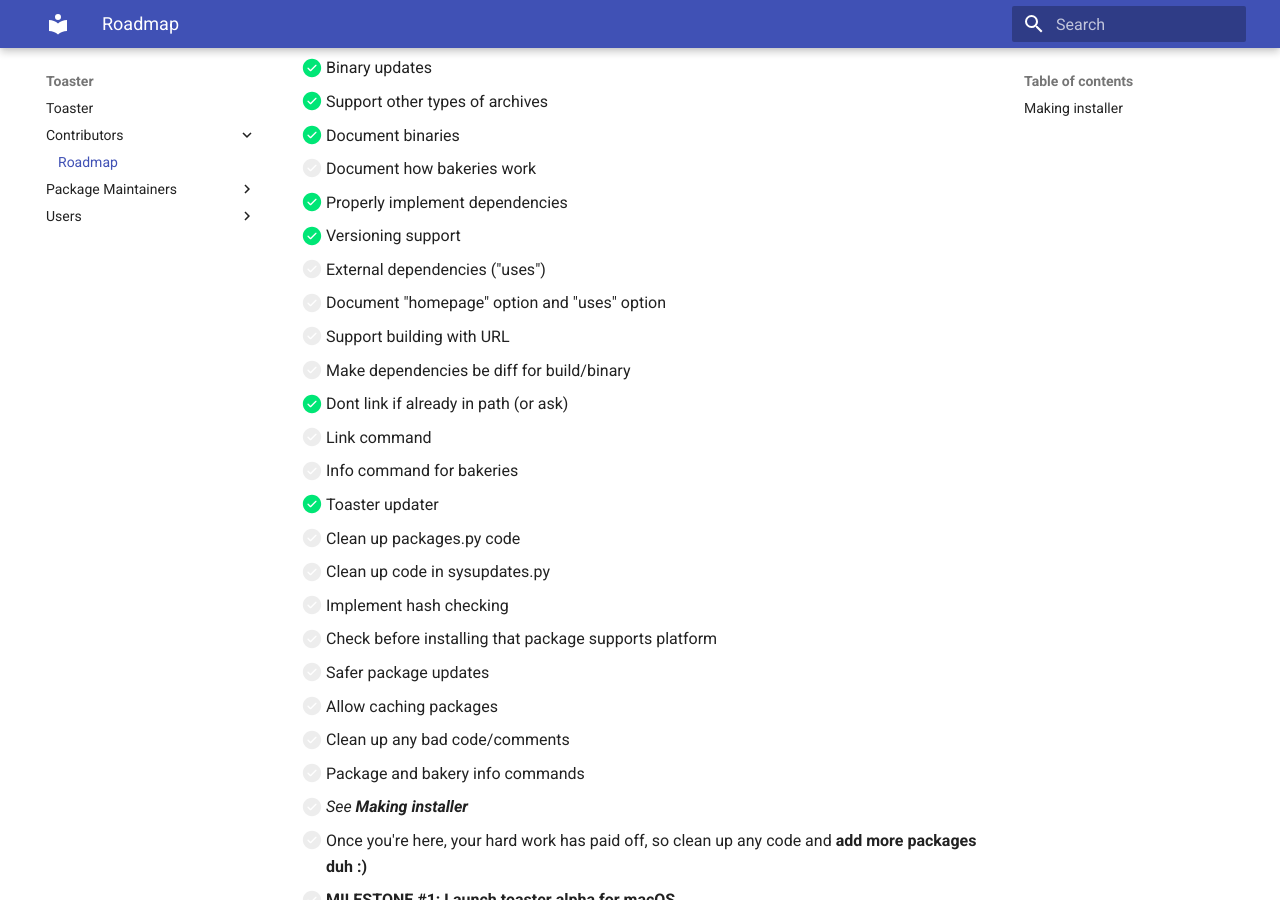
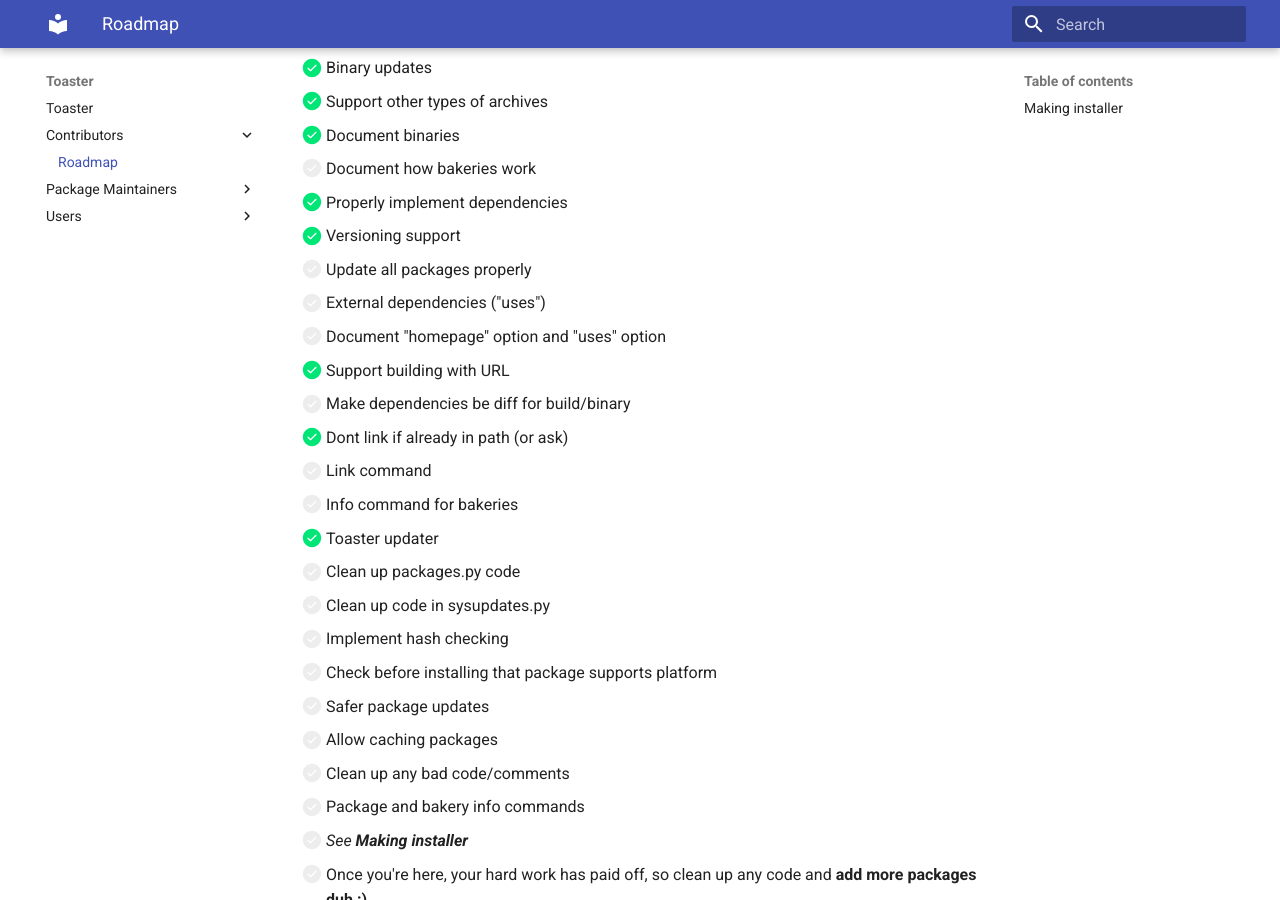
Before and after one commit to lovebagels/toaster, an MkDocs documentation site: the page built from docs/Contributors/roadmap.md, in a window 1280 px wide and 900 px high, scrolled down 553 px. Built offline with MkDocs 1.6.1 and Material for MkDocs 9.7.7, drawn with Linux system fonts in a browser that asks for light colours.

Commit message:
Updated roadmap

```diff
--- a/docs/Contributors/roadmap.md
+++ b/docs/Contributors/roadmap.md
@@ -18,9 +18,10 @@
 - [ ] Document how bakeries work
 - [x] Properly implement dependencies
 - [x] Versioning support
+- [ ] Update all packages properly
 - [ ] External dependencies ("uses")
 - [ ] Document "homepage" option and "uses" option
-- [ ] Support building with URL
+- [x] Support building with URL
 - [ ] Make dependencies be diff for build/binary
 - [x] Dont link if already in path (or ask)
 - [ ] Link command
```
